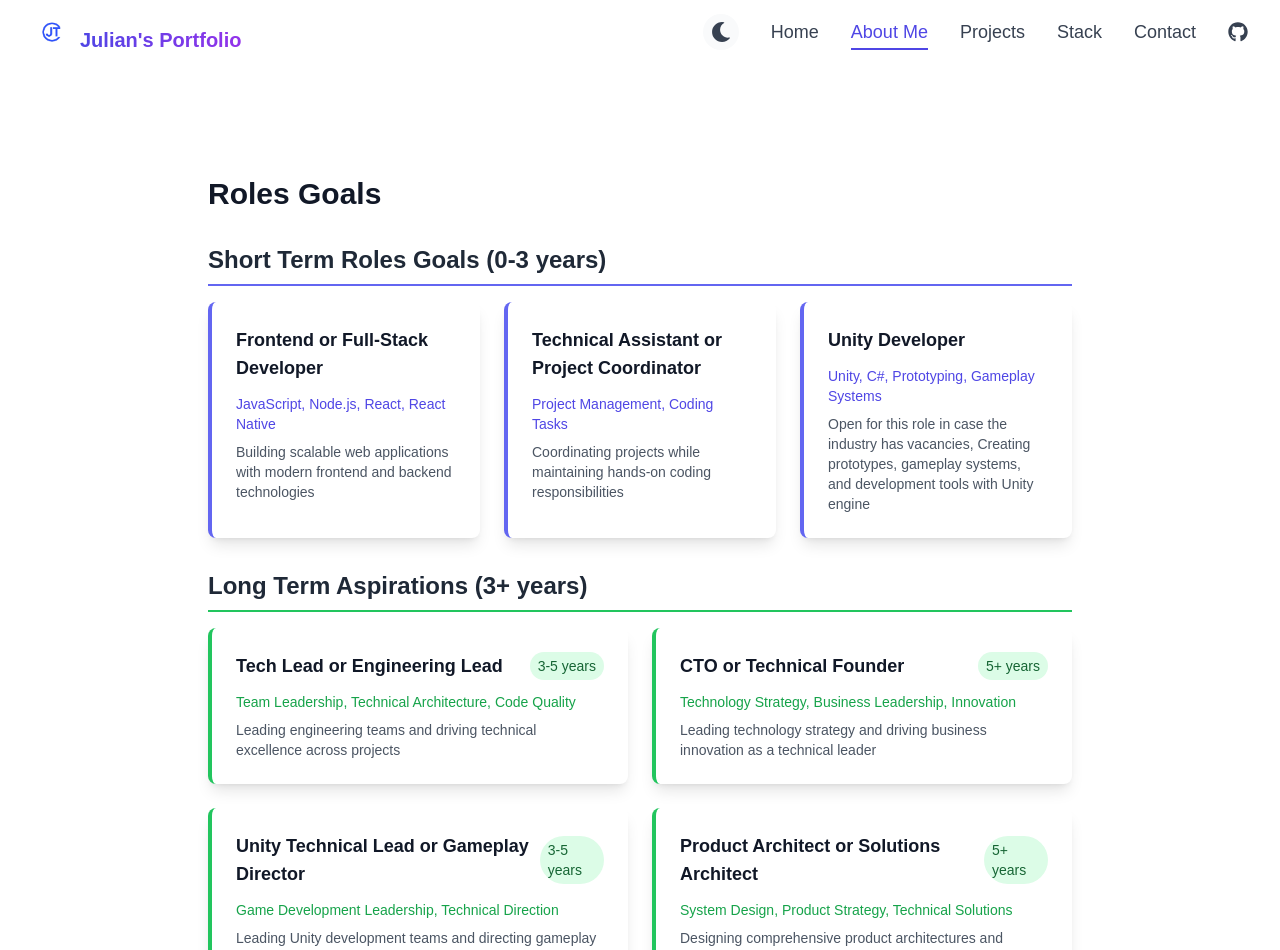
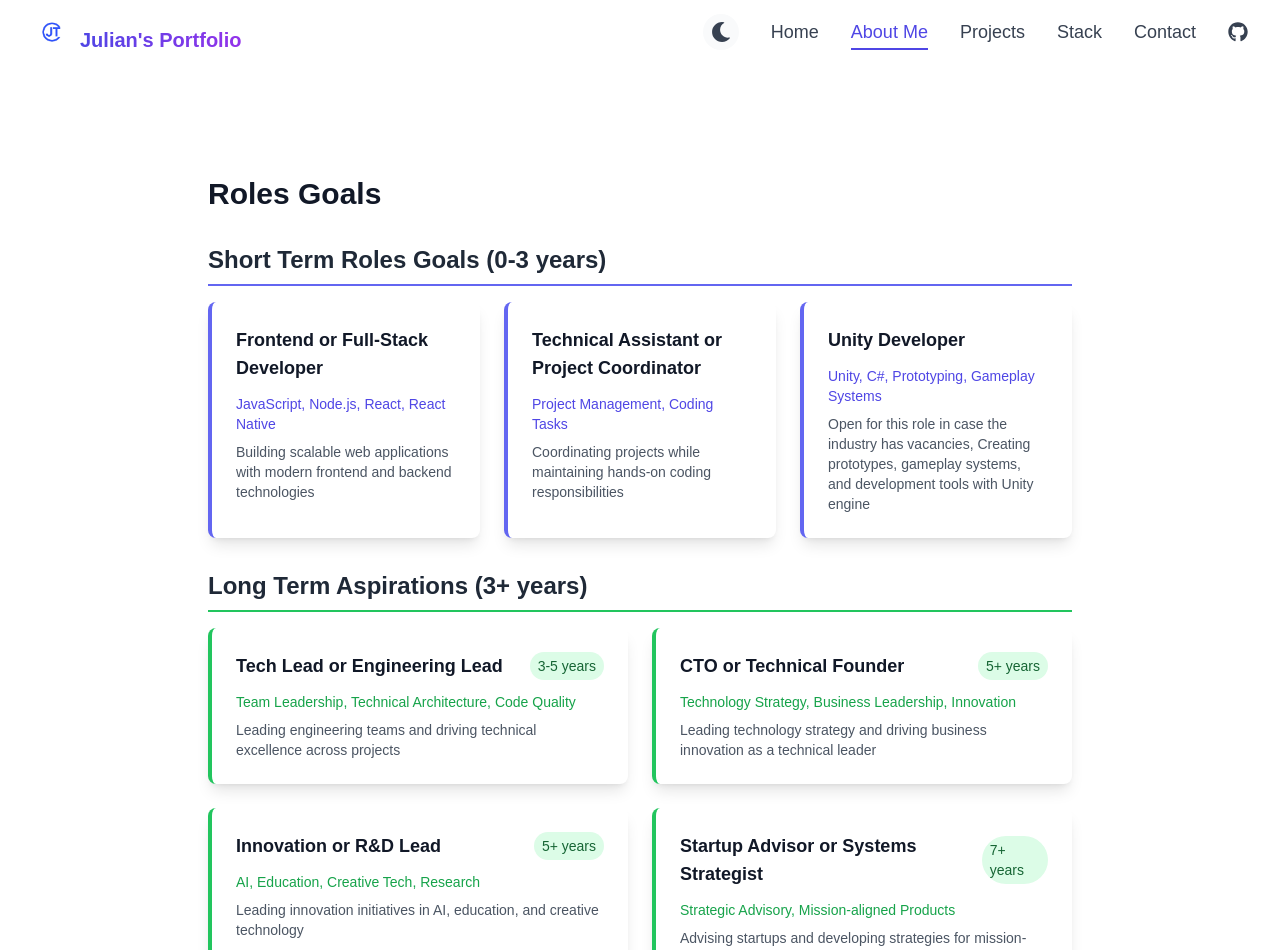
Before and after one commit to Kalugy/Porfolio, a React (Vite) app: page /resume in a window 1280 px wide. Shown: the top 950 px of the page. Built offline with nearby package versions, Linux system fonts and the light colour scheme.

Commit message:
Remove outdated roles from the long-term roles list in the Resume component to streamline career focus and enhance clarity.

```diff
--- a/src/components/Resume/Roles.jsx
+++ b/src/components/Resume/Roles.jsx
@@ -35,18 +35,6 @@ const longTermRoles = [
     duration: '5+ years',
     focus: 'Technology Strategy, Business Leadership, Innovation',
     description: 'Leading technology strategy and driving business innovation as a technical leader'
-  },
-  {
-    title: 'Unity Technical Lead or Gameplay Director',
-    duration: '3-5 years',
-    focus: 'Game Development Leadership, Technical Direction',
-    description: 'Leading Unity development teams and directing gameplay innovation'
-  },
-  {
-    title: 'Product Architect or Solutions Architect',
-    duration: '5+ years',
-    focus: 'System Design, Product Strategy, Technical Solutions',
-    description: 'Designing comprehensive product architectures and technical solutions'
   },
   {
     title: 'Innovation or R&D Lead',
```
